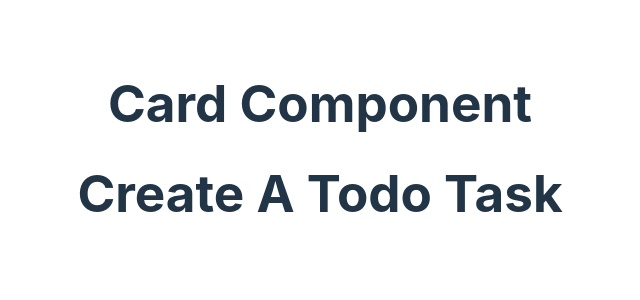
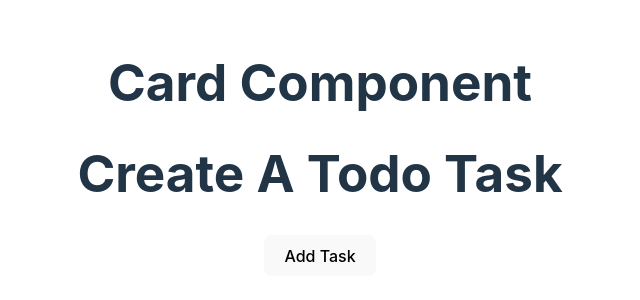
Before and after one commit to torressam333/react-tasks, a React (Vite) app: page / in a window 1280 px wide. Shown: the part 252-552 px from the top of the page, without its empty margins (320-960 px from the left). Built offline with nearby package versions, Linux system fonts and the light colour scheme.

Commit message:
Initial commit

```diff
--- a/src/components/CreateTodo.jsx
+++ b/src/components/CreateTodo.jsx
@@ -1,8 +1,11 @@
 const CreateTodo = () => {
   return (
-    <div>
+    <>
       <h1>Create A Todo Task</h1>
-    </div>
+      <button type='button' onClick={() => console.log('suh')}>
+        Add Task
+      </button>
+    </>
   );
 };
 
```
